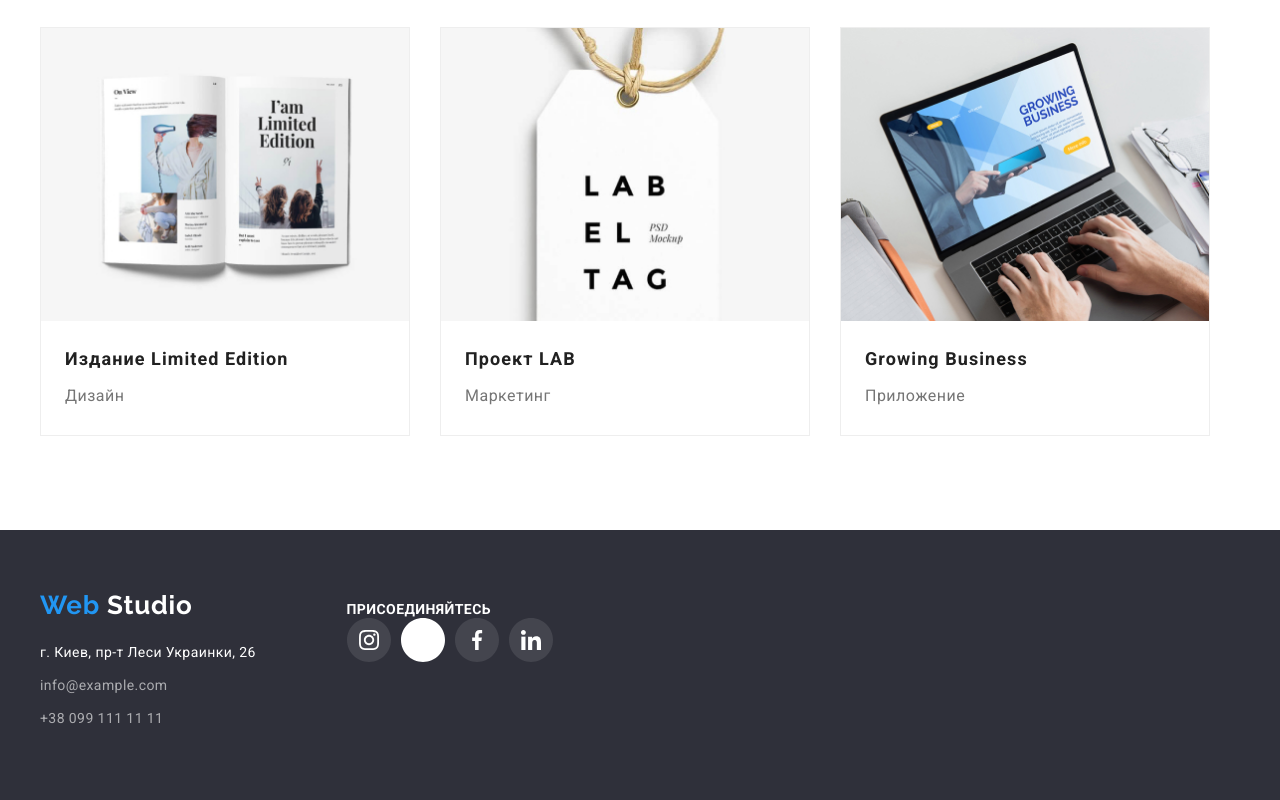
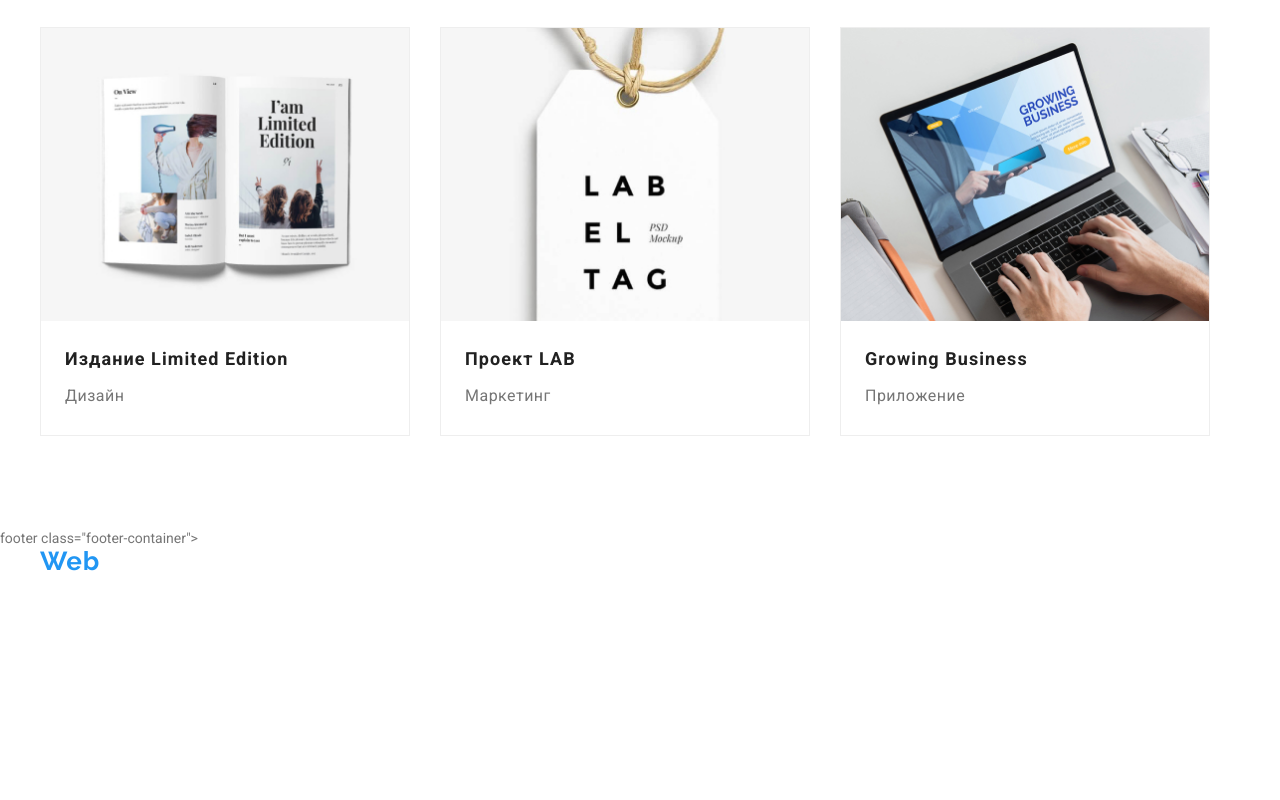
Before and after one commit to Alyona-xy/goit-markup-hw-03, a plain HTML site: page portfolio.html in a window 1280 px wide. Shown: the part 1115-1915 px from the top of the page. After the commit the page ends 1872 px from the top, so only its background shows below. Drawn offline with Linux system fonts and the light colour scheme.

```diff
--- a/portfolio.html
+++ b/portfolio.html
@@ -128,7 +128,7 @@
 
 </main>
 
-<footer class="footer-container">
+footer class="footer-container">
     <div class="container">
         <!--Часть через див с лого и адресами-->
     <div class="footer-info">
```
Also changed, not shown: index.html (+1 -1 lines).
